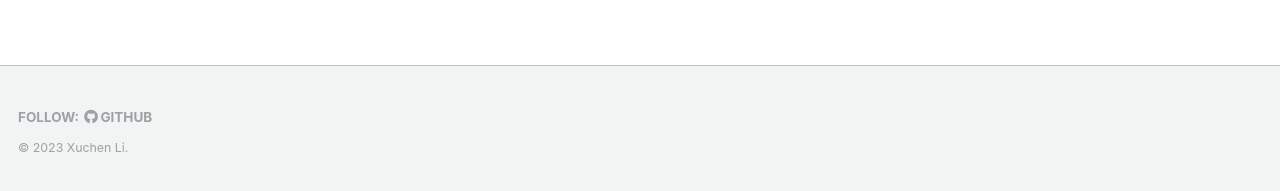
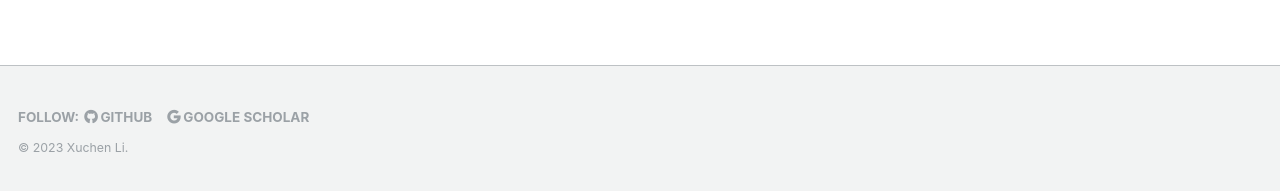
Before and after one commit to Xuchen-Li/Xuchen-Li.github.io, a Jekyll site: the page built from _pages/about.md, in a window 1280 px wide and 900 px high, scrolled down 3599 px. Shown: the part 706-897 px from the top of the window. Built offline with Jekyll 4.4.1, drawn with Linux system fonts in a browser that asks for light colours.

Commit message:
Update footer.html

```diff
--- a/_includes/footer.html
+++ b/_includes/footer.html
@@ -13,6 +13,7 @@
     {% endif %}
     {% if site.author.github %}
       <li><a href="http://github.com/{{ site.author.github }}"><i class="fab fa-github" aria-hidden="true"></i> GitHub</a></li>
+      <li><a href="https://scholar.google.com/citations?hl=en-US&user=9zHkraUAAAAJ"><i class="fab fa-google" aria-hidden="true"></i> Google Scholar</a></li>
     {% endif %}
     {% if site.author.bitbucket %}
       <li><a href="http://bitbucket.org/{{ site.author.bitbucket }}"><i class="fab fa-bitbucket" aria-hidden="true"></i> Bitbucket</a></li>
```
